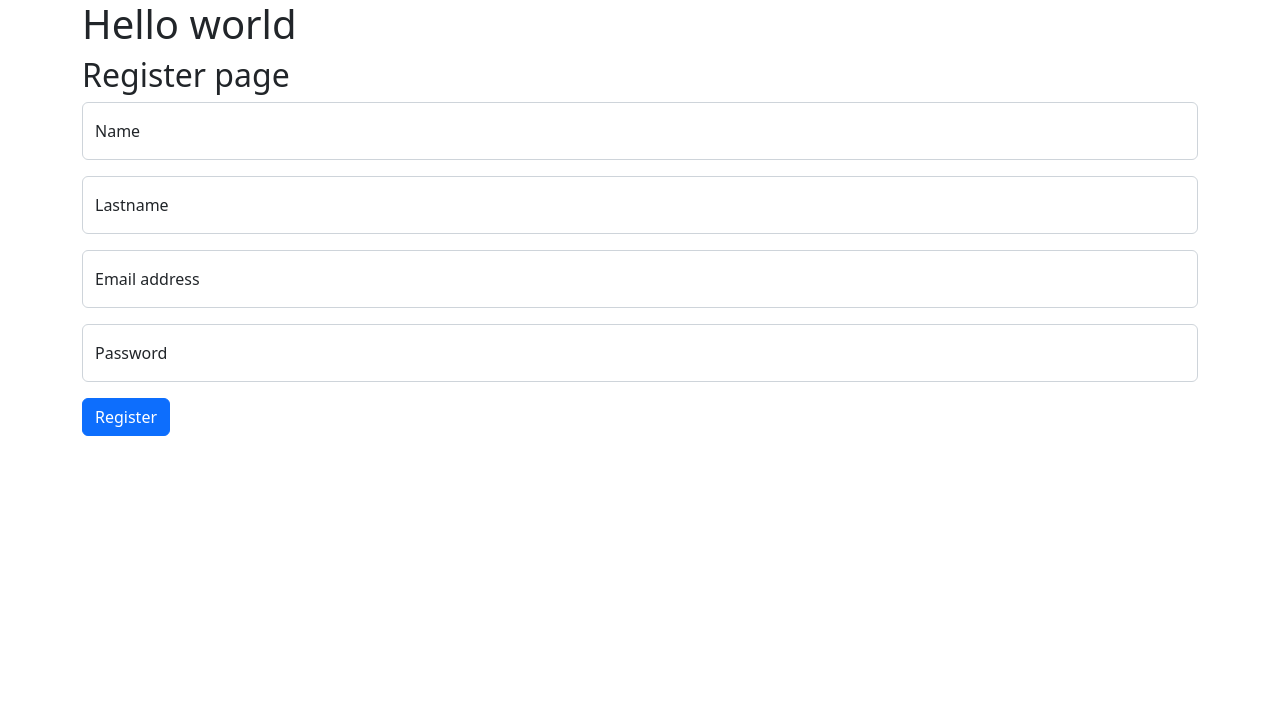
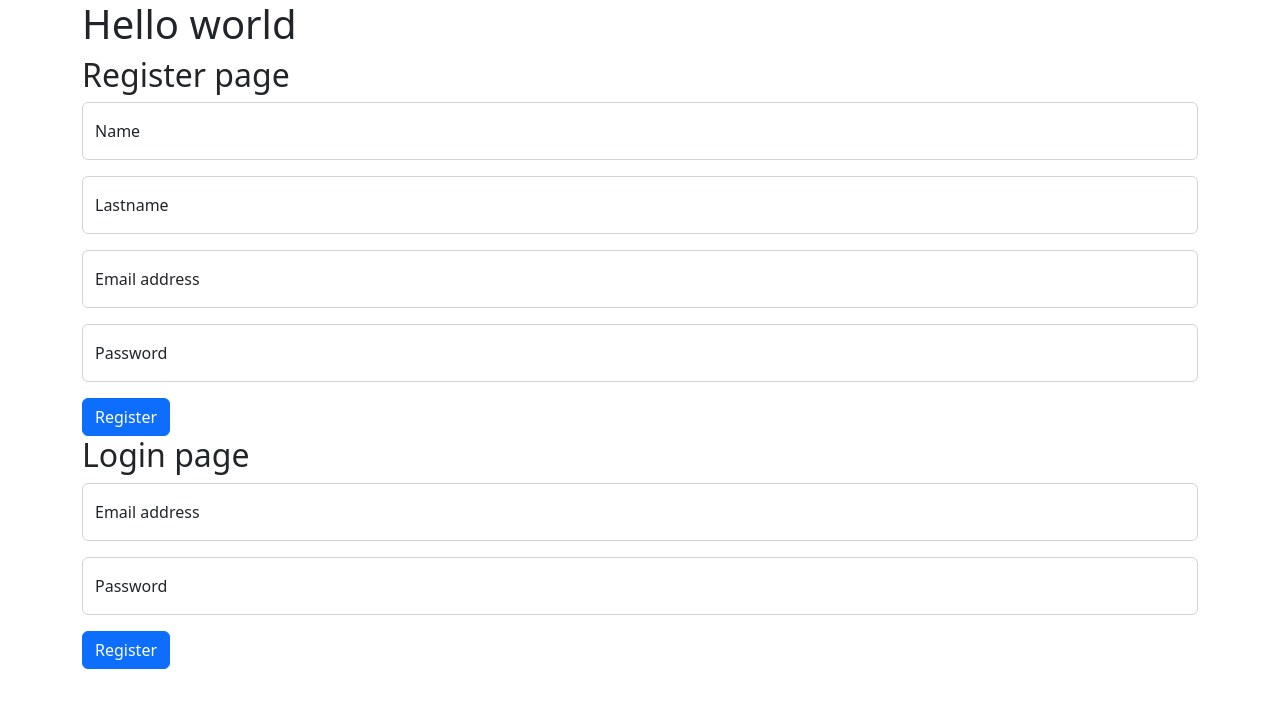
Before and after one commit to Rlss91/hu_morning_react_W220522MR_first-react-app, a React (Create React App) app: page / in a window 1280 px wide. Shown: the top 708 px of the page. Built offline with nearby package versions, Linux system fonts and the light colour scheme.

Commit message:
login page

```diff
--- a/src/App.jsx
+++ b/src/App.jsx
@@ -1,6 +1,7 @@
 import "./App.scss";
 // import ShalomOlam, { f1, f2, f3 } from "./components/HelloWorld";
 import HelloWorldComponent from "./components/HelloWorldComponent";
+import LoginPage from "./pages/LoginPage";
 import RegisterPage from "./pages/RegisterPage";
 
 const App = () => {
@@ -8,6 +9,7 @@ const App = () => {
     <div className="container">
       <HelloWorldComponent />
       <RegisterPage />
+      <LoginPage />
     </div>
   );
 };
--- /dev/null
+++ b/src/pages/LoginPage.jsx
@@ -0,0 +1,42 @@
+import { Fragment, useState } from "react";
+const LoginPage = () => {
+  const [emailInput, setEmailInput] = useState(""); //init state
+  const [passwordInput, setPasswordInput] = useState(""); //init state
+  const handleEmailInputChange = (ev) => {
+    setEmailInput(ev.target.value);
+  };
+  const handlePasswordInputChange = (ev) => {
+    setPasswordInput(ev.target.value);
+  };
+  return (
+    <Fragment>
+      <h2>Login page</h2>
+
+      <div className="form-floating mb-3">
+        <input
+          type="email"
+          className="form-control"
+          id="floatingInput"
+          placeholder="name@example.com"
+          value={emailInput}
+          onChange={handleEmailInputChange}
+        />
+        <label htmlFor="floatingInput">Email address</label>
+      </div>
+      <div className="form-floating  mb-3">
+        <input
+          type="password"
+          className="form-control"
+          id="floatingPassword"
+          placeholder="Password"
+          value={passwordInput}
+          onChange={handlePasswordInputChange}
+        />
+        <label htmlFor="floatingPassword">Password</label>
+      </div>
+      <button className="btn btn-primary">Register</button>
+    </Fragment>
+  );
+};
+
+export default LoginPage;
```
